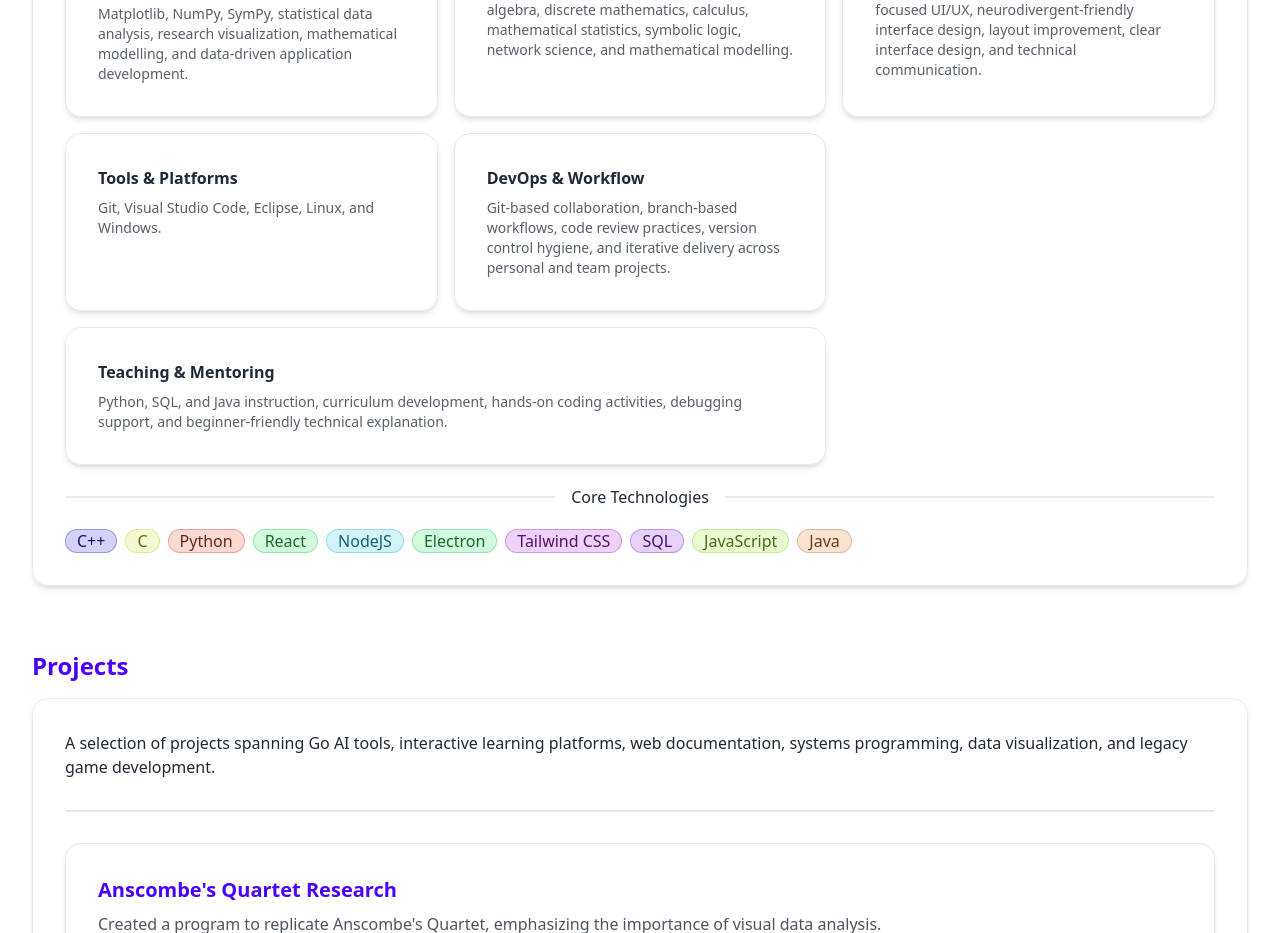
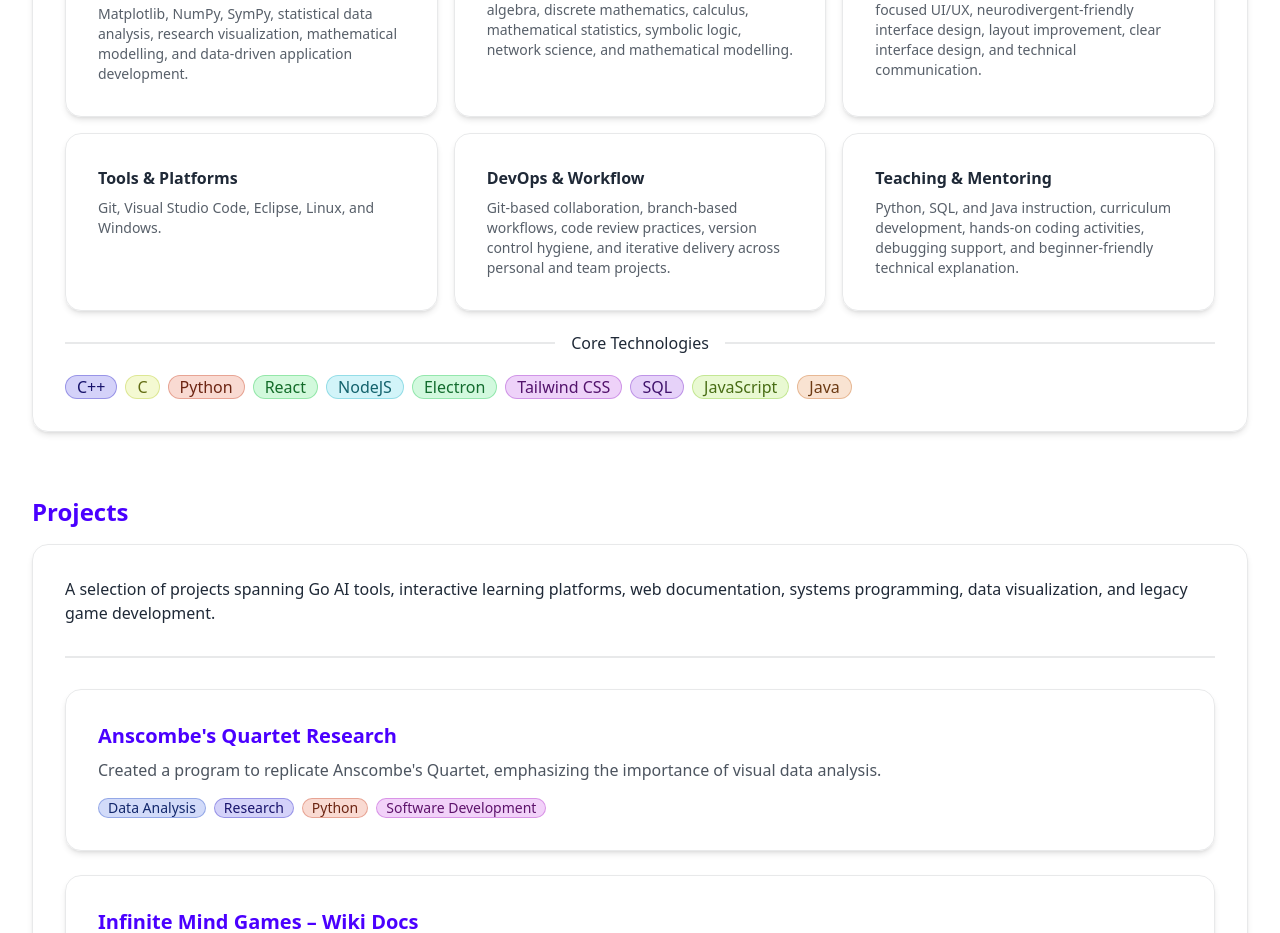
Before and after one commit to axyl-casc/axyl-casc.github.io, a React (Vite) app: page / in a window 1280 px wide. Shown: the part 1500-2433 px from the top of the page. Built offline with nearby package versions, Linux system fonts and the light colour scheme.

Commit message:
Fix technical skills card wrapping

```diff
--- a/src/pages/HomePage.tsx
+++ b/src/pages/HomePage.tsx
@@ -196,7 +196,7 @@ export function HomePage() {
           </div>
         </div>
 
-        <div className="card content-card md:col-span-2 xl:col-span-2">
+        <div className="card content-card">
           <div className="card-body">
             <h3 className="card-title text-base">Teaching &amp; Mentoring</h3>
             <p className="text-sm text-base-content/75">
```
